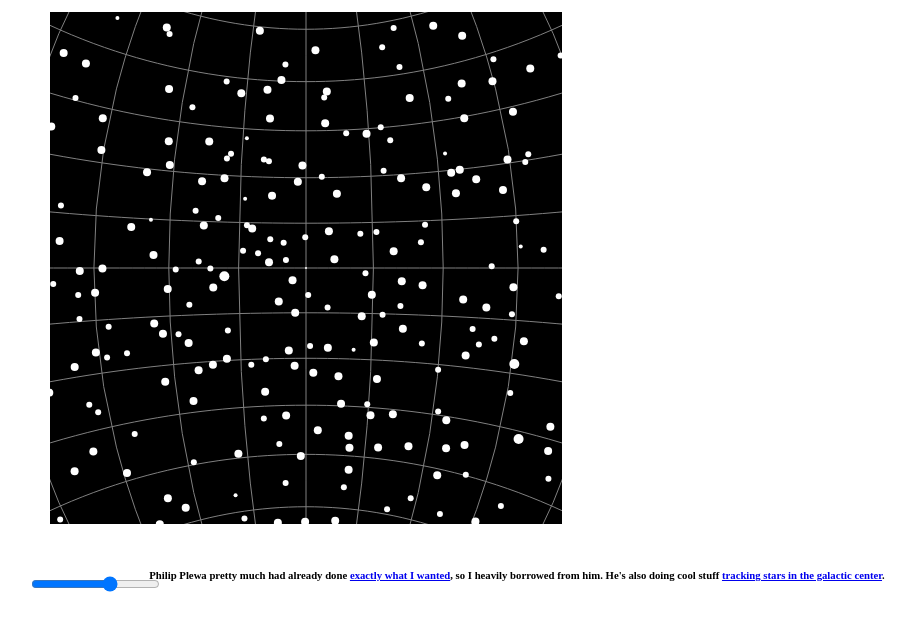
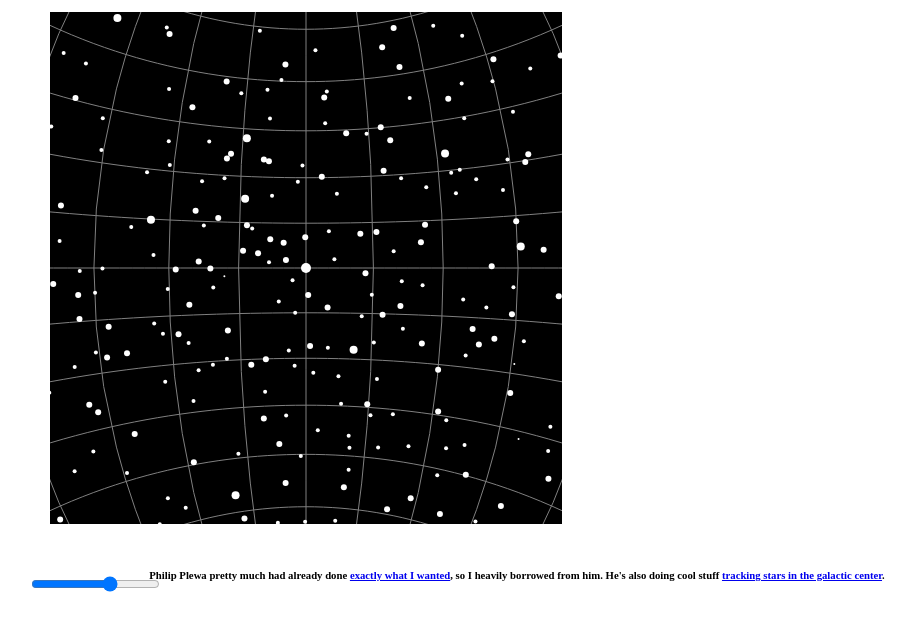
Before and after one commit to caseyshields/star-catalog, a plain HTML site: page public/index.html in a window 1280 px wide. Shown: the part 56-686 px from the top of the page, without its empty margins (123-1038 px from the left). Drawn offline with nearby package versions, Linux system fonts and the light colour scheme.

Commit message:
oops, forgot to invert magnitude.

```diff
--- a/public/index.html
+++ b/public/index.html
@@ -113,7 +113,7 @@
 
                 // find range of visual magnitudes
                 let range = d3.extent(catalog, (d)=>d.Vmag );
-                magnitudeScale.domain( range );
+                magnitudeScale.domain( [range[1], range[0]] );
                 magnitude
                     .attr('min', range[0] )
                     .attr('max', range[1] )
```
